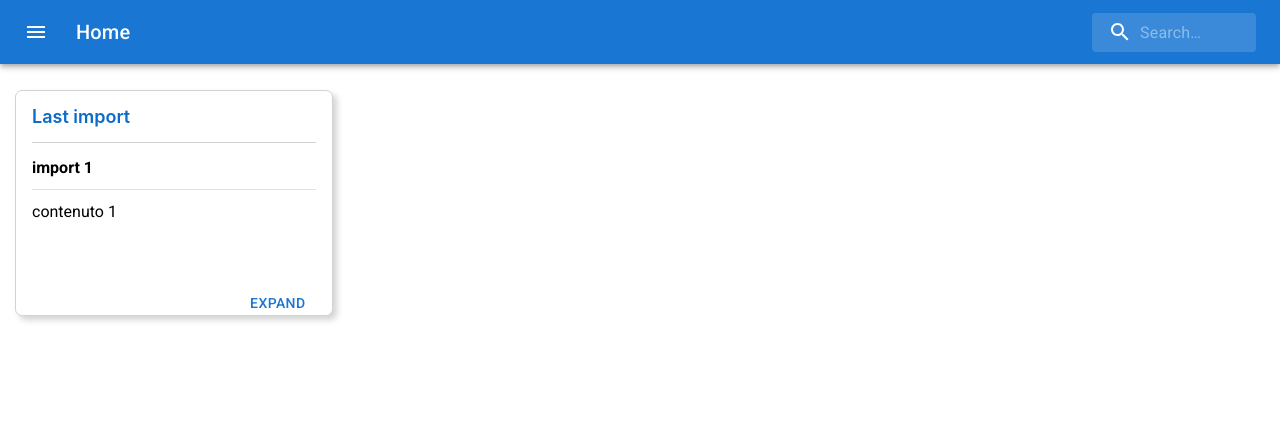
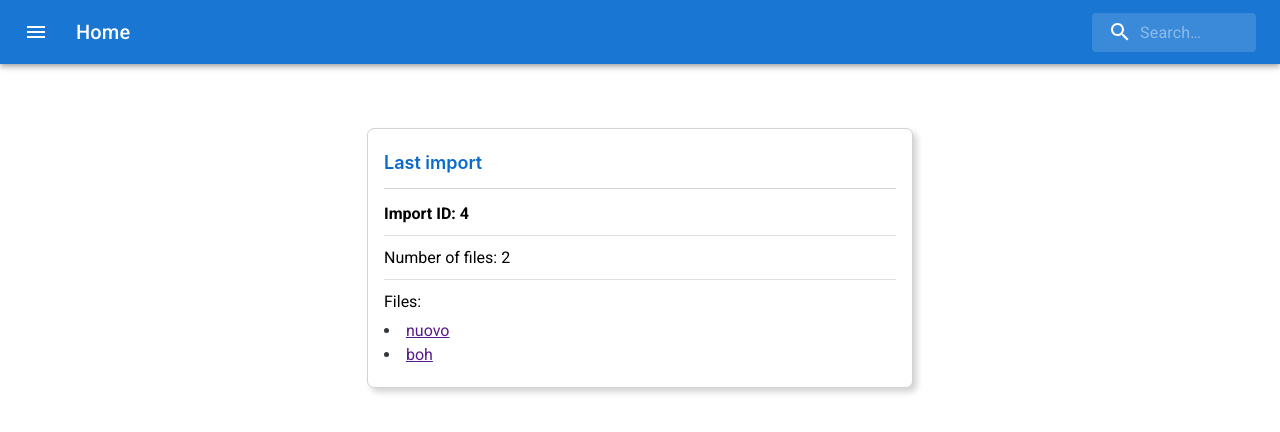
Before and after one commit to DarioPisapia/inventory-interface, a React (Create React App) app: page / in a window 1280 px wide. Shown: the top 432 px of the page. Built offline with nearby package versions, Linux system fonts and the light colour scheme.

Commit message:
prepared for the real api calls

```diff
--- a/public/db/fakeJson1.json
+++ b/public/db/fakeJson1.json
@@ -1,12 +1,22 @@
 [
     {
         "id" : 1,
-        "number of file" : 4,
+        "file_number" : 4,
         "nome_file" : ["storage", "agents", "fame"]
     },
     {
         "id" : 2,
-        "number of file" : 3,
+        "file_number" : 3,
+        "nome_file" : ["nuovo", "boh"]
+    },
+    {
+        "id" : 3,
+        "file_number" : 5,
+        "nome_file" : ["storage", "agents", "fame"]
+    },
+    {
+        "id" : 4,
+        "file_number" : 2,
         "nome_file" : ["nuovo", "boh"]
     }
 ]
--- a/src/components/Archive.js
+++ b/src/components/Archive.js
@@ -1,6 +1,5 @@
-import {Box, Stack, Button, Pagination, Modal, Typography, IconButton} from "@mui/material"
+import {Box, Stack, Button, Modal, Typography, IconButton, Divider} from "@mui/material"
 import CloseIcon from '@mui/icons-material/Close'
-import usePagination from '@mui/material/usePagination';
 import { useState } from "react";
 import axios from "axios";
 
@@ -18,28 +17,41 @@ const style = {
   };
 
 
-export default function Archive () {
-    const [fakejson, setFakeJson] = useState("")
+export default function Archive ( {list} ) {
 
+    const [order, setOrder] = useState("reverse")
     const listImport = []
-    const baseUrl = "http://localhost:3000/db/fakeJson1.json"
+
 
     /* axios.get(baseUrl)
     .then(res => setFakeJson(res.data)) */
 
+    if(order === "reverse"){
+        for (let i = list.length - 1; i>= 0 ;  i--){
+            listImport.push(
+            <ListOfImport  i={i} list={list} /> )
+            }
+    }
+    if (order === "forward"){
+        for (let i = 0; i < list.length ;  i++){
+            listImport.push(
+            <ListOfImport  i={i} list={list} /> )
+            }
+    }
 
-    fetch(baseUrl).then(r => r.json()).then((j) => setFakeJson(j))
-
-    for (let i = 0; i<fakejson.length ;  i++){
-        listImport.push(
-        <ListOfImport  i={i} fakejson={fakejson} /> )
+    const hadleOrder = () => {
+        order === "reverse" ? setOrder("forward") : setOrder("reverse")
     }
 
     return(
         <Box sx={{ width: '100%' }}>
            <Stack spacing={2} justifyContent="center" alignItems="center" mt={4}>
-
-            <div>This is the import's archive</div>
+            <Button variant="outlined"
+                    onClick={hadleOrder}
+                    sx={{position:{xs: "static", sm:"absolute"}, top: "15%", right:"10%"}}>
+                {order === "reverse" ? "Sort older first" : "Sort more recent first"}
+            </Button>
+            <div style={{fontWeight: "bold", marginBottom: "1rem"}}>This is the import's archive</div>
 
             {listImport}
             </Stack>
@@ -47,13 +59,15 @@ export default function Archive () {
     )
 }
 
-function ListOfImport ({i, fakejson}) {
+function ListOfImport ({i, list}) {
     const [modalOpen, setModalOpen] = useState(false)
 
         return (
                 <>
-                <Button variant="outlined" onClick={e => setModalOpen(!modalOpen)}>
-                    {`id: ${fakejson[i]["id"]} number of file: ${fakejson[i]["number of file"]}`}
+                <Button variant="outlined"
+                        onClick={e => setModalOpen(!modalOpen)}
+                        sx={{width:{xs:"70%", sm:"40%"}}}>
+                    {`Import Id:   ${list[i]["id"]}`}
                 </Button>
                 <Modal
                     open={modalOpen}
@@ -74,10 +88,14 @@ function ListOfImport ({i, fakejson}) {
                         <CloseIcon />
                     </IconButton>
                         <Typography id="modal-modal-title" variant="h6" component="h2">
-                        {fakejson[i]["id"]}
+                            {`Import ID:  ${list[i]["id"]}`}
+                        </Typography>
+                        <Divider  sx={{ my: 1.5 }} />
+                        <Typography level="body2">
+                            {"Files:"}
                         </Typography>
                         <Typography id="modal-modal-description" sx={{ mt: 2 }}>
-                        {fakejson[i]["nome_file"].map(nome =>
+                            {list[i]["nome_file"].map(nome =>
                                 <li><a href="">{nome}</a></li>)}
                         </Typography>
                     </Box>
--- a/src/components/FullPage.js
+++ b/src/components/FullPage.js
@@ -2,25 +2,31 @@
 import SearchAppBar from "./navbar";
 import Sidebar from "./sidebar";
 import Home from "./Home";
-import { Route, Routes, BrowserRouter } from "react-router-dom"
+import { Route, Routes, BrowserRouter, json } from "react-router-dom"
 import Archive from "./Archive";
 import Prova from "./Archive"
-import { useState } from "react";
+import { useState, useEffect } from "react";
 
 export default function FullPage() {
     const [selectedIndex, setSelectedIndex] = useState(0);
     const [menu, setMenu] = useState(false)
+    const [fakejson, setFakeJson] = useState("")
+    const baseUrl = "http://localhost:3000/db/fakeJson1.json"
+
 
     const handleMenu = () =>{
         setMenu(!menu)
     }
+   /*  const importList = () => {
+         fetch(baseUrl).then(r => r.json()).then((j) => setFakeJson(j))
+    } */
 
-    const files = [
-        {title: 'import 1', content: 'contenuto 1'},
-        {title: 'import 42', content: 'contenuto 2'},
-        {title: 'import 3ciao', content: 'contenuto 3'}
-    ] /* questo è solo un esempio, probabilmente qui andranno i json
-e ricaverò i dati da questi...o almeno spero sia così... */
+
+    useEffect(() => {
+        fetch(baseUrl)
+        .then(response => response.json())
+        .then(data => setFakeJson(data))
+      },[])
 
     return (
         <div className="App">
@@ -35,8 +41,8 @@ e ricaverò i dati da questi...o almeno spero sia così... */
                                     setSelectedIndex={setSelectedIndex}
                                     />}
                     <Routes>
-                        <Route path="/" element={<Home files={files}/>} />
-                        <Route path="/archive" element={<Archive />} />
+                        <Route path="/" element={fakejson && <Home list={fakejson}/>} />
+                        <Route path="/archive" element={<Archive list={fakejson} />} />
                     </Routes>
             </div>
         </div>
--- a/src/components/Home.js
+++ b/src/components/Home.js
@@ -1,11 +1,10 @@
 
 
 import * as React from 'react';
-/* import Box from '@mui/joy/Box'; */
 import Divider from '@mui/joy/Divider';
 import Typography from '@mui/joy/Typography';
-import { Button, IconButton, Modal, Box } from '@mui/material';
-import CloseIcon from '@mui/icons-material/Close'
+import { Box } from '@mui/material';
+
 
 const style = {
     backgroundColor:'background.paper',
@@ -21,31 +20,17 @@ const style = {
   };
 
 
-export default function Home( {files} ){
+export default function Home({list}) {
+
+    const last = list.length -1
+
 
     return (
-        <div style={{position: 'absolute',
-        top: '90px',
-        left: '15px',}}>
-            <DividerInModalDialog files={files} />
-        </div>
-
-
-    )
-}
-function DividerInModalDialog({files}) {
-
-
-    const [openImport, setOpenImport] = React.useState(false)
-
-    return (
-        <>
         <Box
             sx={{
             px: 2,
             py: 1.5,
-            m: 'calc(-1 * var(--ModalDialog-padding))',
-            mt: 0,
+            m: {xs: "10% auto", sm:"5% auto"},
             backgroundColor: 'background.paper',
             borderBottomLeftRadius: 'var(--ModalDialog-radius)',
             borderBottomRightRadius: 'var(--ModalDialog-radius)',
@@ -53,55 +38,29 @@ function DividerInModalDialog({files}) {
             border: '1px solid lightGrey',
             borderRadius: '7px',
             boxShadow: "4px 4px 6px #D3D3D3",
-            width: '300px',
-            height: '200px',
-            maxWidth: '85%'
+            width: {xs:'80%', sm:'40vw'},
+            maxWidth: '80%'
             }}
         >
-            <Typography fontSize="lg" fontWeight="lg" color='primary'>
+        <Typography fontSize="lg" fontWeight="lg" color='primary' sx={{mt:1}}>
             Last import
         </Typography>
         <Divider  sx={{ my: 1.5, backgroundColor:'#D3D3D3' }} />
-        <Typography level="body2" fontWeight="lg" mt="15px">
-            {files[0]['title']}
+        <Typography level="body2" fontWeight="lg" mt="15px" >
+            {`Import ID: ${list[last]['id']}`}
         </Typography>
         <Divider  sx={{ my: 1.5 }} />
         <Typography level="body2">
-            {files[0]['content']}
+            {`Number of files: ${list[last]['file_number']}`}
         </Typography>
-            <Button   sx={{
-                position: 'relative',
-                top:'32%',
-                left:'74%',
-                }}
-                onClick={e => setOpenImport(!openImport)}
-                >Expand</Button>
+        <Divider  sx={{ my: 1.5 }} />
+        <Typography level="body2">
+            {"Files:"}
+        </Typography>
+        <Typography id="modal-modal-description" sx={{ mt: 1, mb:1 }}>
+            {list[last]["nome_file"].map(nome =>
+                    <li ><a href="">{nome}</a></li>)}
+        </Typography>
         </Box>
-        <Modal
-            open={openImport}
-            aria-labelledby="modal-modal-title"
-            aria-describedby="modal-modal-description"
-            >
-            <Box sx={style}>
-            <IconButton
-                aria-label="close"
-                onClick={e => setOpenImport(!openImport)}
-                sx={{
-                    position: 'absolute',
-                    right: 7,
-                    top: 7,
-                }}
-                >
-                <CloseIcon />
-            </IconButton>
-                <Typography id="modal-modal-title" variant="h6" component="h2">
-                    {files[0]['title']}
-                </Typography>
-                <Typography id="modal-modal-description" sx={{ mt: 2 }}>
-                    {files[0]['content']}
-                </Typography>
-            </Box>
-        </Modal>
-        </>
     );
 }
```
Lines whose indentation alone changed are shown as unchanged.
